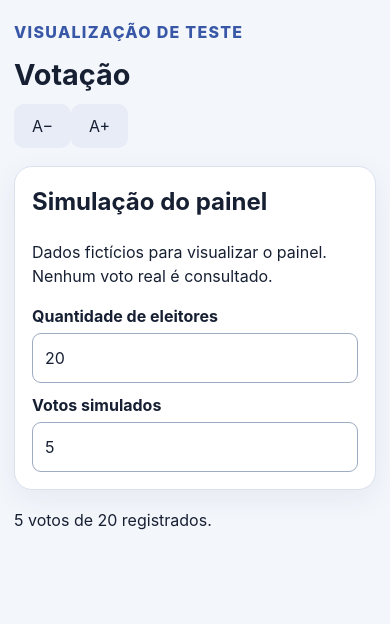
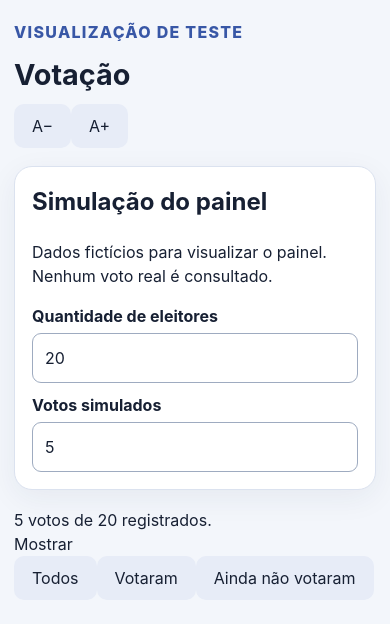
Before and after one commit to cristao-digital-apps/eleicoes-2ipb-caratinga, a website with bundled scripts: page painel/preview.html in a window 390 px wide. Built offline with nearby package versions, Linux system fonts and the light colour scheme.

Commit message:
Adiciona filtros ao painel de votação

```diff
--- a/painel/view.js
+++ b/painel/view.js
@@ -12,12 +12,25 @@ export function createPanelView(app, {action, eyebrow = 'Acompanhamento', title
   const larger = el('button', {type: 'button', class: 'secondary', 'aria-label': 'Aumentar fonte dos nomes', title: 'Aumentar fonte dos nomes', text: 'A+'});
   top.append(el('div', {class: 'font-controls', role: 'group', 'aria-label': 'Tamanho da fonte dos nomes'}, smaller, larger));
   const total = el('div', {class: 'total', 'aria-live': 'polite', text: initialTotal});
+  const filterControls = el('div', {class: 'filter-controls', role: 'group', 'aria-label': 'Mostrar eleitores'});
+  filterControls.append(el('span', {class: 'filter-label', text: 'Mostrar'}));
+  const filterRow = el('div', {class: 'filter-row'});
+  const filterButtons = new Map([
+    ['all', 'Todos'],
+    ['voted', 'Votaram'],
+    ['pending', 'Ainda não votaram']
+  ].map(([key, label]) => {
+    const button = el('button', {type: 'button', class: 'secondary filter-button', text: label});
+    filterRow.append(button);
+    return [key, button];
+  }));
+  filterControls.append(filterRow);
   const states = el('div', {class: 'channel-states'});
   const status = el('p', {class: 'status', 'aria-live': 'polite'});
   const countdown = el('p', {class: 'status', 'aria-live': 'off'});
   const pageIndicator = el('div', {class: 'page-indicator', 'aria-live': 'off'});
   const groups = el('div', {class: 'groups'});
-  main.append(top, total, states, status, countdown, pageIndicator, groups);
+  main.append(top, total, filterControls, states, status, countdown, pageIndicator, groups);
   app.append(main);
 
   let fontSize = Number.parseInt(getComputedStyle(main).getPropertyValue('--name-font-size'), 10) || 18;
@@ -33,14 +46,40 @@ export function createPanelView(app, {action, eyebrow = 'Acompanhamento', title
 
   let sortedPeople = [];
   let voted = new Set();
+  let filter = 'all';
   let signature = '';
   let pages = [];
   let pageIndex = 0;
   let layoutWidth = 0;
   let layoutHeight = 0;
 
+  function filteredPeople() {
+    return sortedPeople.filter(person => filter === 'all' || voted.has(person.deviceId) === (filter === 'voted'));
+  }
+
+  function updateFilterButtons() {
+    for (const [key, button] of filterButtons) {
+      const active = key === filter;
+      button.classList.toggle('selected', active);
+      button.setAttribute('aria-pressed', String(active));
+    }
+  }
+  for (const [key, button] of filterButtons) button.onclick = () => {
+    if (filter === key) return;
+    filter = key;
+    pageIndex = 0;
+    updateFilterButtons();
+    paginate();
+  };
+  updateFilterButtons();
+
   function showPage() {
     const current = pages[pageIndex] || [];
+    if (!current.length && sortedPeople.length) {
+      groups.replaceChildren(el('p', {class: 'filter-empty', text: 'Nenhum eleitor neste filtro.'}));
+      pageIndicator.textContent = '';
+      return;
+    }
     groups.replaceChildren(...current.map(column =>
       el('div', {class: 'page-column'}, ...column.map(({letter, people}) =>
         el('section', {class: 'card group'},
@@ -74,7 +113,8 @@ export function createPanelView(app, {action, eyebrow = 'Acompanhamento', title
     list.append(sample);
     const baseHeight = probe.offsetHeight - sample.offsetHeight;
     sample.remove();
-    const measured = sortedPeople.map(person => el('div', {class: 'person voted', text: person.name}));
+    const peopleToShow = filteredPeople();
+    const measured = peopleToShow.map(person => el('div', {class: 'person voted', text: person.name}));
     list.append(...measured);
     const heights = measured.map(node => node.offsetHeight);
     probe.remove();
@@ -91,8 +131,8 @@ export function createPanelView(app, {action, eyebrow = 'Acompanhamento', title
       segment = null;
     }
     nextColumn();
-    for (let i = 0; i < sortedPeople.length; i++) {
-      const person = sortedPeople[i];
+    for (let i = 0; i < peopleToShow.length; i++) {
+      const person = peopleToShow[i];
       const letter = person.name.normalize('NFD').replace(/\p{M}/gu, '').charAt(0).toUpperCase();
       const sameGroup = segment && segment.letter === letter;
       const needed = heights[i] + (sameGroup ? 8 : baseHeight + (column.length ? gap : 0));
@@ -106,7 +146,7 @@ export function createPanelView(app, {action, eyebrow = 'Acompanhamento', title
       segment.people.push(person);
       used += heights[i];
     }
-    if (!sortedPeople.length) pages = [];
+    if (!peopleToShow.length) pages = [];
     pageIndex = Math.min(pageIndex, Math.max(0, pages.length - 1));
     showPage();
   }
@@ -114,9 +154,11 @@ export function createPanelView(app, {action, eyebrow = 'Acompanhamento', title
   function render(people, votedIds) {
     const allowed = new Set(people.map(person => person.deviceId));
     total.textContent = `${[...votedIds].filter(id => allowed.has(id)).length} votos de ${allowed.size} registrados.`;
+    const previousVoted = voted;
     voted = votedIds;
     const nextSignature = people.map(person => `${person.deviceId}\u0000${person.name}`).join('\u0001');
-    if (nextSignature !== signature) {
+    const filteredMembershipChanged = filter !== 'all' && (voted.size !== previousVoted.size || [...voted].some(id => !previousVoted.has(id)));
+    if (nextSignature !== signature || filteredMembershipChanged) {
       signature = nextSignature;
       sortedPeople = [...people].sort((a, b) => collator.compare(a.name, b.name));
       paginate();
```
Also changed, not shown: painel/style.css (+1 -0 lines).
